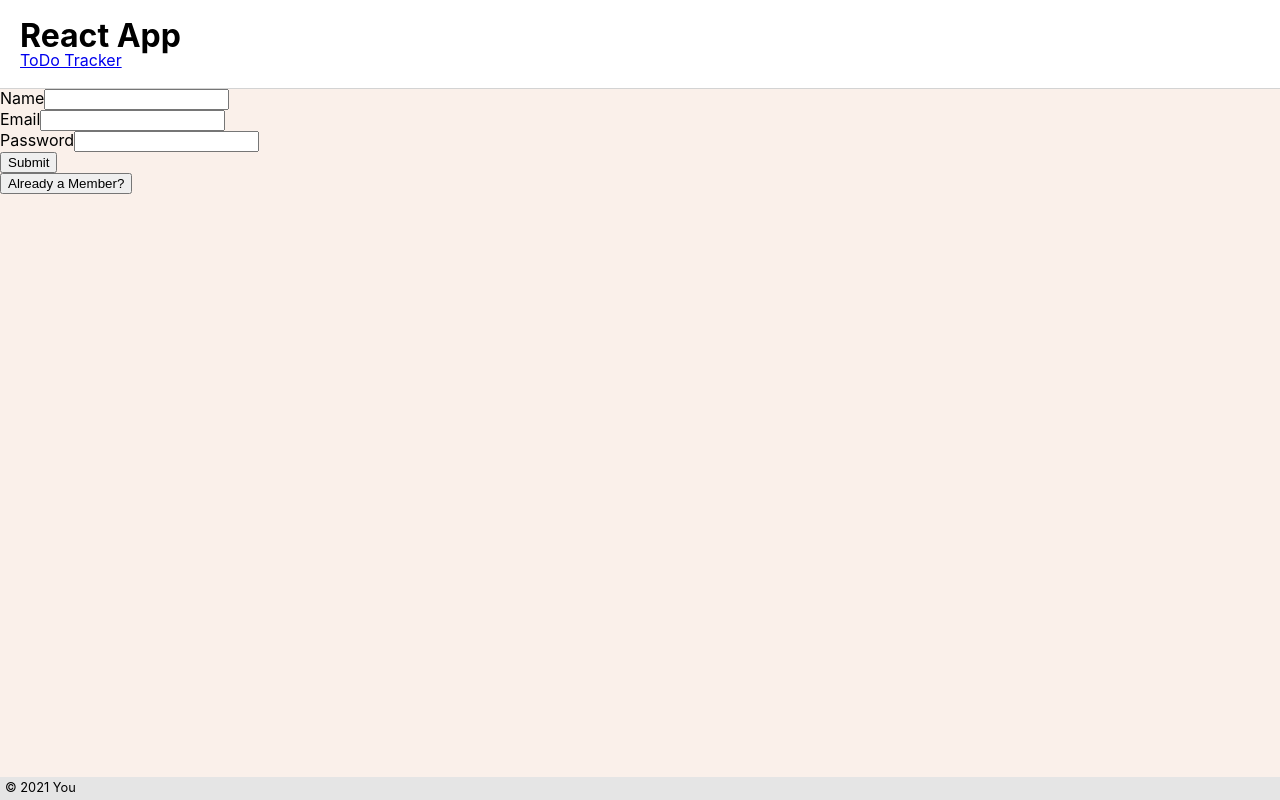
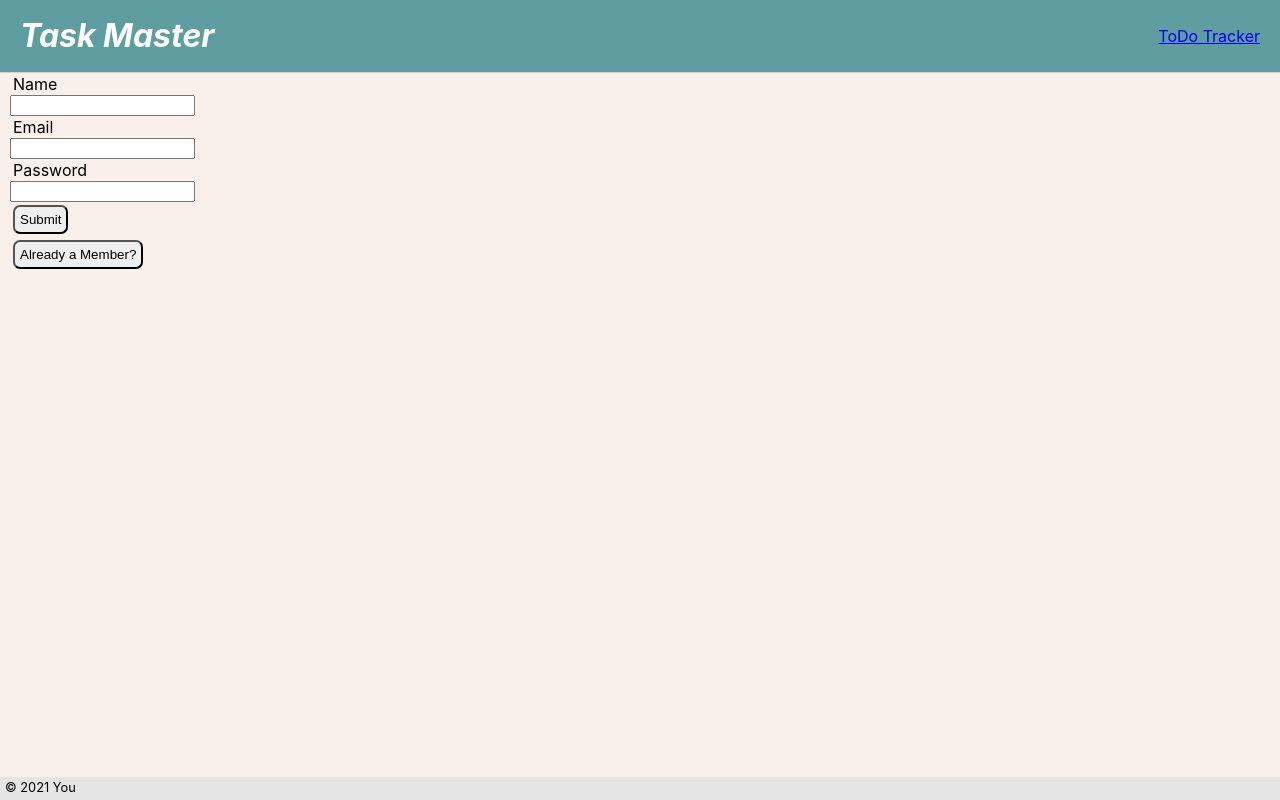
Before and after one commit to prudhomk/lab-16-todo, a React (Create React App) app: page /auth in a window 1280 px wide. Built offline with nearby package versions, Linux system fonts and the light colour scheme.

Commit message:
styling fun

```diff
--- a/src/app/Header.css
+++ b/src/app/Header.css
@@ -1,9 +1,16 @@
 .Header {
+  display: flex;
+  align-items: center;
+  justify-content: space-between;
   padding: 20px;
   border-bottom: 1px solid lightgray;
+  background-color: cadetblue ;
 }
 
 h1 {
   font-size: 2rem;
   font-weight: bold;
+  font-style: italic;
+  color: white;
+
 }
--- a/src/app/Header.js
+++ b/src/app/Header.js
@@ -8,7 +8,7 @@ class Header extends Component {
     return (
       <header className="Header">
 
-        <h1>React App</h1>
+        <h1> Task Master </h1>
 
 
         <NavLink to="/todo-tracker"> ToDo Tracker</NavLink>
--- a/src/auth/AuthPage.css
+++ b/src/auth/AuthPage.css
@@ -0,0 +1,16 @@
+.AuthPage {
+  margin: auto;
+  margin-left: 10px;
+
+}
+
+.AuthPage label span {
+  display: block;
+  margin: 3px;
+}
+
+.AuthPage button {
+  padding: 5px;
+  margin: 3px;
+  border-radius: 7px;
+}
```
